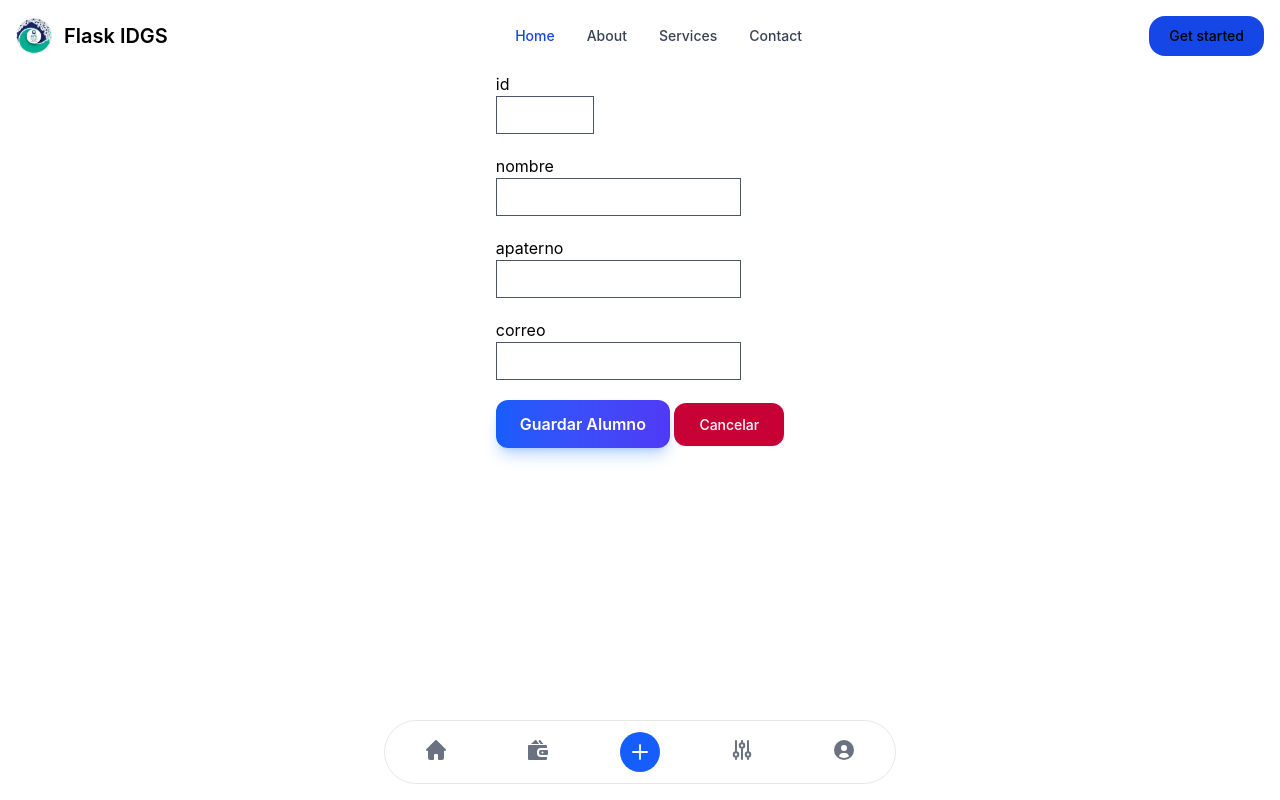
After one commit to IDGS-801-23001514/FlaskBDIDGS801, a Flask app: template templates/modificar.html in a window 1280 px wide. The commit adds this page. Run offline with Flask 3, Linux system fonts and the light colour scheme; the template is opened without the code that fills it: values that come from a table or form of the project are taken from there, others are empty; some libraries are stand-ins or nearby versions.

Commit message:
Modificar 18/02/24

```diff
--- a/app.py
+++ b/app.py
@@ -27,6 +27,44 @@ def alumnos():
         return redirect(url_for('index'))
     return render_template("alumnos.html", form=create_form)
 
+@app.route('/detalles', methods=['GET','POST'])
+def detalles():
+    create_form=forms.UserForm2(request.form)
+    if request.method=='GET':
+        id = int(request.args.get("id"))
+        #select * from alumnos where id==id
+        alum1=db.session.query(Alumnos).filter(Alumnos.id==id).first()
+        id=request.args.get('id')
+        nombre=alum1.nombre
+        apaterno=alum1.apaterno
+        email=alum1.email
+
+    return render_template('detalles.html', id=id,nombre=nombre,apaterno=apaterno,email=email,form=create_form)
+
+@app.route('/modificar', methods=['GET','POST'])
+def modificar():
+    create_form=forms.UserForm2(request.form)
+    if request.method=='GET':
+        id=request.args.get('id')
+        # select * from alumnos where id==id
+        alum1=db.session.query(Alumnos).filter(Alumnos.id==id).first()
+        create_form.id.data=request.args.get('id')
+        create_form.nombre.data=str.rstrip(alum1.nombre)
+        create_form.apaterno.data=alum1.apaterno
+        create_form.email.data=alum1.email
+    if request.method=='POST':
+        id=create_form.id.data
+        alum1=db.session.query(Alumnos).filter(Alumnos.id==id).first()
+        alum1.id=id
+        alum1.nombre=str.rstrip(create_form.nombre.data)
+        alum1.apaterno=create_form.apaterno.data
+        alum1.email=create_form.email.data
+        db.session.add(alum1)
+        db.session.commit()
+        return redirect(url_for('index'))
+    return render_template('modificar.html',form=create_form)
+
+
 @app.route("/")
 @app.route("/index")
 def index():
--- a/templates/index.html
+++ b/templates/index.html
@@ -44,10 +44,10 @@
                     {{alumn.email}}
                 </td>
                 <td class="px-6 py-4">
-                    <a href="#" class="font-medium text-fg-brand hover:underline">Editar</a>
+                    <a href="modificar?id={{ alumn.id }}" class="font-medium text-fg-brand hover:underline">Editar</a>
                 </td>
                 <td class="px-6 py-4">
-                    <a href="#" class="font-medium text-fg-brand hover:underline">Detalles</a>
+                    <a href="detalles?id={{ alumn.id }}" class="font-medium text-fg-brand hover:underline">Detalles</a>
                 </td>
                 <td class="px-6 py-4">
                     <a href="#" class="font-medium text-fg-brand hover:underline">Eliminar</a>
--- /dev/null
+++ b/templates/modificar.html
@@ -0,0 +1,49 @@
+{%extends "layout.html"%}
+{%block container %}
+{% import "_macros.html" as macros %}
+<body>
+
+<form method="POST" action="" class="max-w-sm mx-auto space-y-4">
+    {{ form.csrf_token }}
+<input type="hidden" name="csrf_token" value="{{csrf_token()}}"/>
+
+    <div  class="relative z-0 w-full mb-5 group">
+        {{macros.campoNuevo(form.id, class="block mb-2.5 text-sm font-medium text-heading",readonly=true )}}
+    </div>
+
+    <div class="relative z-0 w-full mb-5 group">
+        {{macros.campoNuevo(form.nombre, class="block mb-2.5 text-sm font-medium text-heading" )}}
+    </div>
+
+    <div class="relative z-0 w-full mb-5 group">
+        {{macros.campoNuevo(form.apaterno, class="block mb-2.5 text-sm font-medium text-heading" )}}
+    </div>
+    <div class="relative z-0 w-full mb-5 group">
+        {{macros.campoNuevo(form.email, class="block mb-2.5 text-sm font-medium text-heading" )}}
+    </div>
+
+    <div>
+     <button type="submit"
+        class="flex-1 py-3 px-6 text-white font-semibold rounded-xl
+               bg-gradient-to-r from-blue-600 to-indigo-600
+               shadow-lg shadow-blue-500/30
+               hover:from-blue-700 hover:to-indigo-700
+               hover:shadow-xl hover:shadow-blue-500/40
+               transform hover:-translate-y-0.5
+               active:scale-95
+               transition-all duration-300 ease-in-out">
+        Guardar Alumno
+    </button>
+
+    <a href="{{ url_for('index') }}"
+       class="flex-1 text-white bg-danger border border-transparent
+              hover:bg-danger-strong focus:ring-4 focus:ring-danger-medium
+              shadow-xs font-medium rounded-xl text-sm
+              px-6 py-3 text-center
+              active:scale-95 transition-all duration-300 ease-in-out">
+        Cancelar
+    </a>
+</div>
+</form>
+</body>
+{%endblock%}
```
Also changed, not shown: templates/detalles.html (added, +27 -0 lines).
